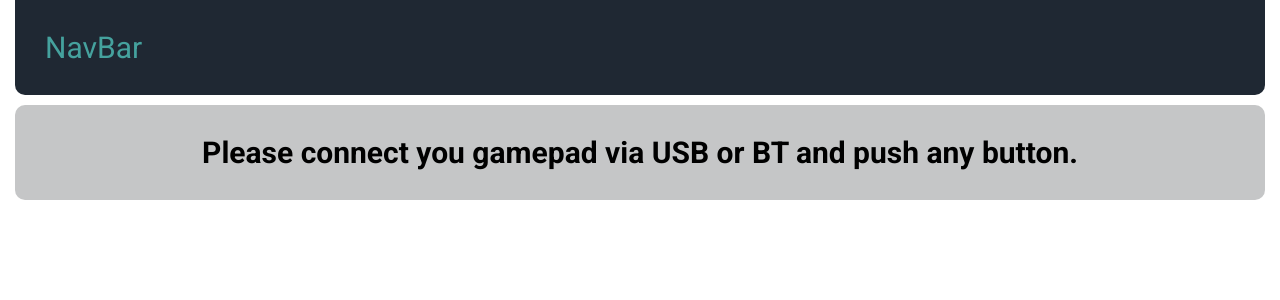
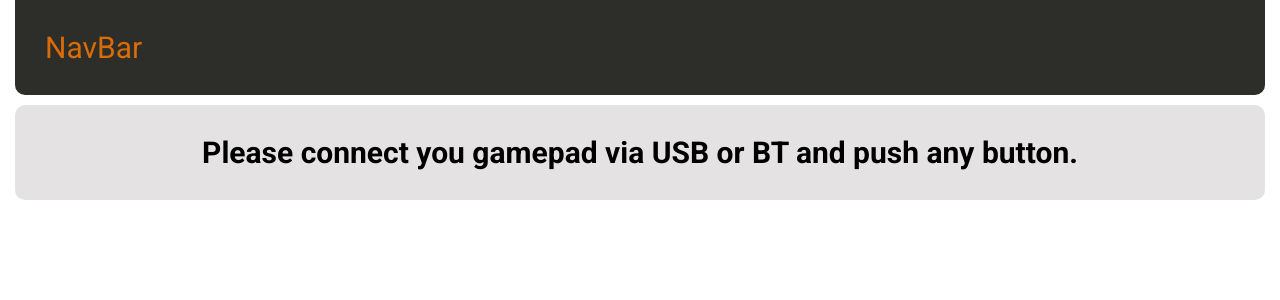
Before and after one commit to Vectari/gamepad-tester, a Next.js app: page / in a window 1280 px wide. Shown: the top 300 px of the page. Built offline with nearby package versions, Linux system fonts and the light colour scheme.

Commit message:
style: update Theme palette

```diff
--- a/src/GamepadAPI/GamepadInfo.tsx
+++ b/src/GamepadAPI/GamepadInfo.tsx
@@ -38,7 +38,7 @@ import GamepadTester from "@/Sections/GamepadTester";
 // STYLES SECTION
 
 const NotConnectedWrapper = styled.div`
-  background-color: ${Theme.BasicColors.lightgrey};
+  background-color: ${Theme.BasicColors.panelBackground};
   padding: 30px;
   text-align: center;
   font-size: 30px;
@@ -47,7 +47,7 @@ const NotConnectedWrapper = styled.div`
 `;
 
 const ConnectedWrapper = styled.div`
-  background-color: ${Theme.BasicColors.lightgrey};
+  background-color: ${Theme.BasicColors.panelBackground};
   padding: 30px;
   border-radius: 10px;
 
@@ -77,7 +77,7 @@ const SvgWrapper = styled.div`
 
 const GamepadName = styled.p`
   background-color: ${Theme.BasicColors.white};
-  color: ${Theme.BasicColors.darkturquoise};
+  color: ${Theme.BasicColors.black};
   margin: 15px 0;
   padding: 5px;
   border-radius: 10px;
@@ -124,7 +124,10 @@ export function GamepadInfo() {
       background-color: ${buttonsValue! > 0
         ? `rgba(0,0,0,${buttonsValue})`
         : `${Theme.BasicColors.white}`};
-      color: ${Theme.BasicColors.darkturquoise};
+      /* color: ${Theme.BasicColors.black}; */
+      color: ${buttonsValue! > 0.4
+        ? `${Theme.BasicColors.white}`
+        : `rgba(0,0,0)`};
       padding: 10px;
       margin: 5px;
       border-radius: 10px;
@@ -142,7 +145,7 @@ export function GamepadInfo() {
     // STYLE FOR AXES
     const StyledAxes = styled.div`
       background-color: ${Theme.BasicColors.white};
-      color: ${Theme.BasicColors.darkturquoise};
+      color: ${Theme.BasicColors.black};
       padding: 10px;
       margin: 5px;
       border-radius: 10px;
--- a/src/Sections/NavBar.tsx
+++ b/src/Sections/NavBar.tsx
@@ -4,9 +4,9 @@ import { Theme } from "@/app/Theme";
 import { styled } from "styled-components";
 
 const NavBarWrapper = styled.nav`
-  background-color: ${Theme.BasicColors.bunker};
+  background-color: ${Theme.BasicColors.navbar};
   padding: 30px;
-  color: ${Theme.BasicColors.darkturquoise};
+  color: ${Theme.BasicColors.title};
   font-size: 30px;
   border-radius: 0 0 10px 10px;
   margin-bottom: 10px;
--- a/src/app/Theme.tsx
+++ b/src/app/Theme.tsx
@@ -1,11 +1,10 @@
 export const Theme = {
   BasicColors: {
     white: "#FFF",
-    black: "#0B0C10",
-    bunker: "#1F2833",
-    lightgrey: "#C5C6C7",
-    turquoise: "#66FCF1",
-    darkturquoise: "#45A29E",
+    black: "#000",
+    title: "#D96C06",
+    navbar: "#2D2D2A",
+    panelBackground: "#dfdbdccc",
   },
   SVGColors: {
     black: "#000",
```
